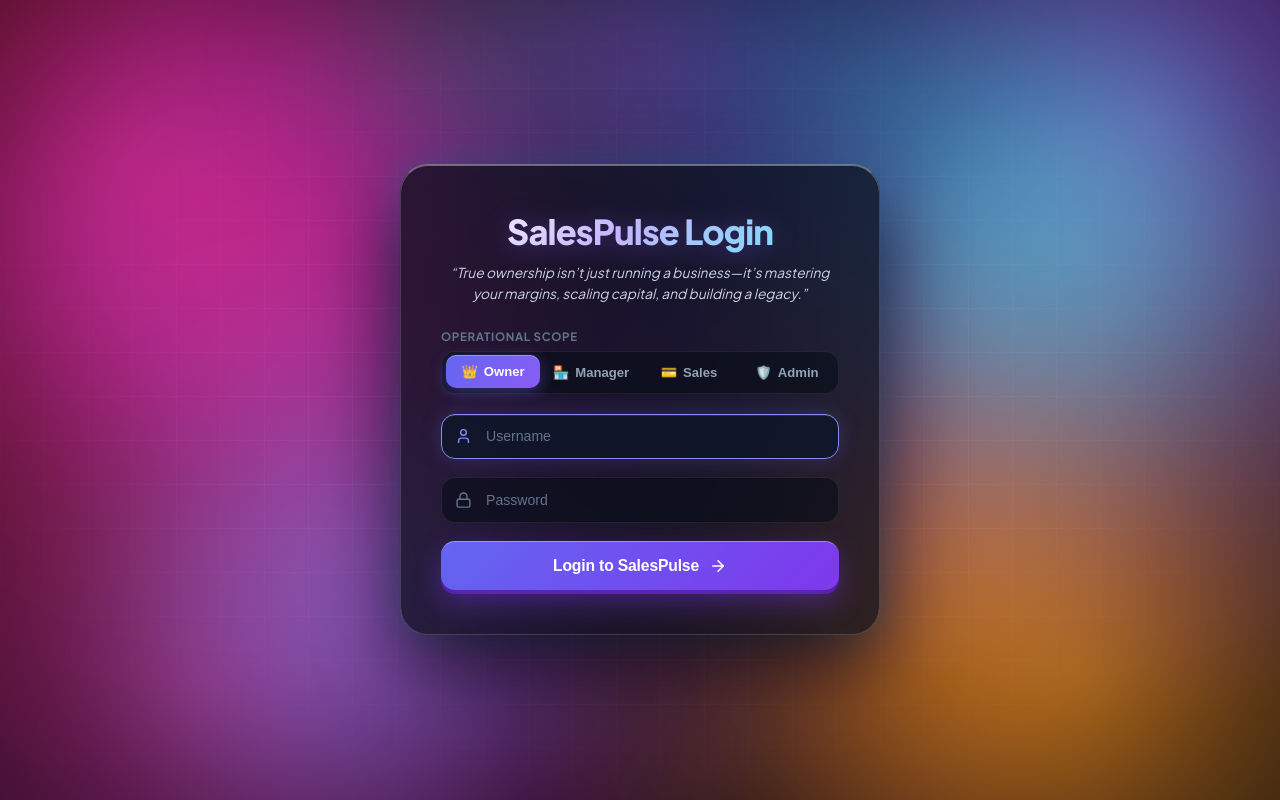
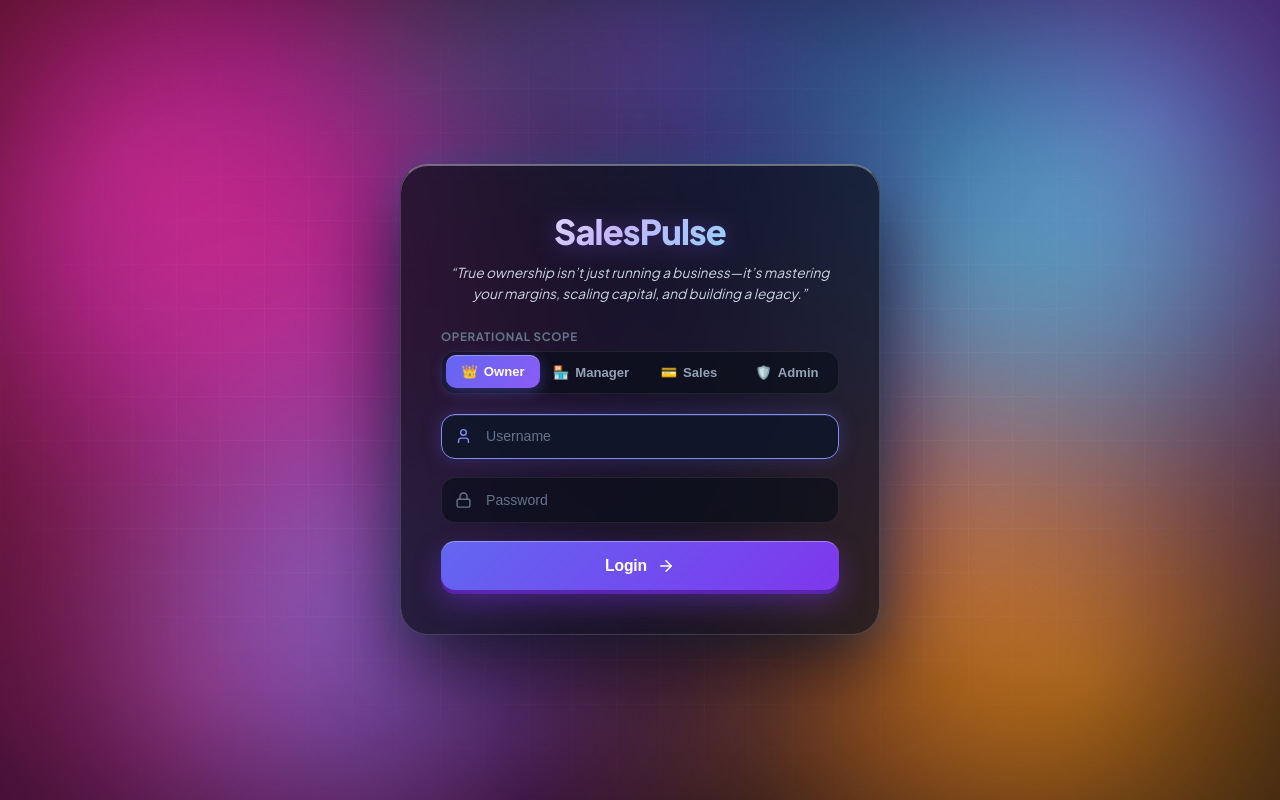
Before and after one commit to springboardmentor160-debug/AI-Powered-Small-Business-Sales-Forecasting-and-Revenue-Growth-Intelligence-Platform, a React (Vite) app in the folder frontend/: page / in a window 1280 px wide. Built offline with nearby package versions, Linux system fonts and the light colour scheme.

Commit message:
feat(ui): simplify login title to SalesPulse and button to Login

```diff
--- a/frontend/src/components/LoginModal.jsx
+++ b/frontend/src/components/LoginModal.jsx
@@ -377,7 +377,7 @@ export default function LoginModal({ onLoginSuccess }) {
             WebkitTextFillColor: 'transparent',
             filter: 'drop-shadow(0 2px 12px rgba(139, 92, 246, 0.35))'
           }}>
-            SalesPulse Login
+            SalesPulse
           </h1>
 
           <p
@@ -509,7 +509,7 @@ export default function LoginModal({ onLoginSuccess }) {
             className="btn-launch-command"
             disabled={loading}
           >
-            <span>{loading ? 'Authenticating...' : 'Login to SalesPulse'}</span>
+            <span>{loading ? 'Logging in...' : 'Login'}</span>
             <ArrowRight size={18} />
           </button>
         </form>
```
